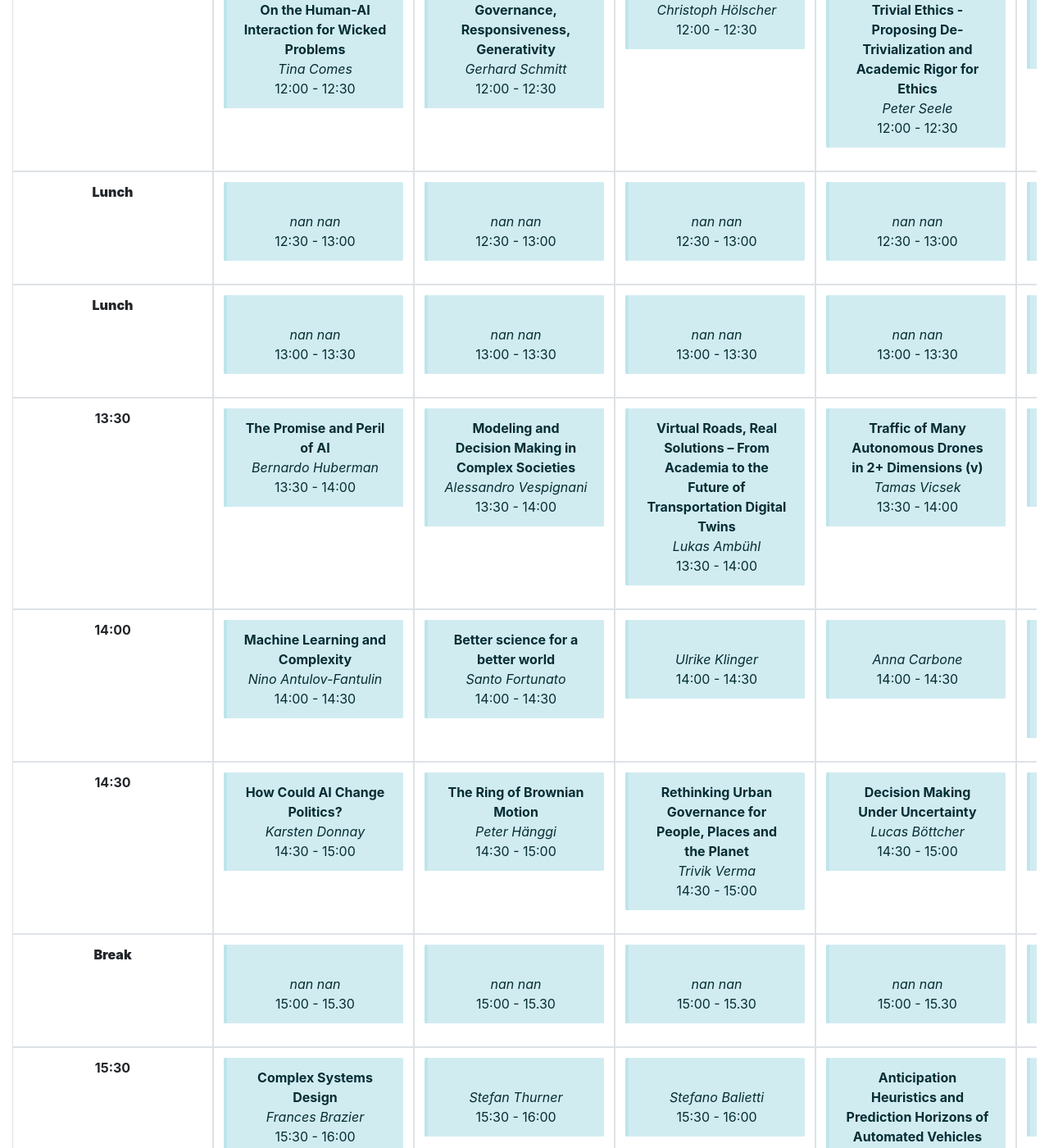
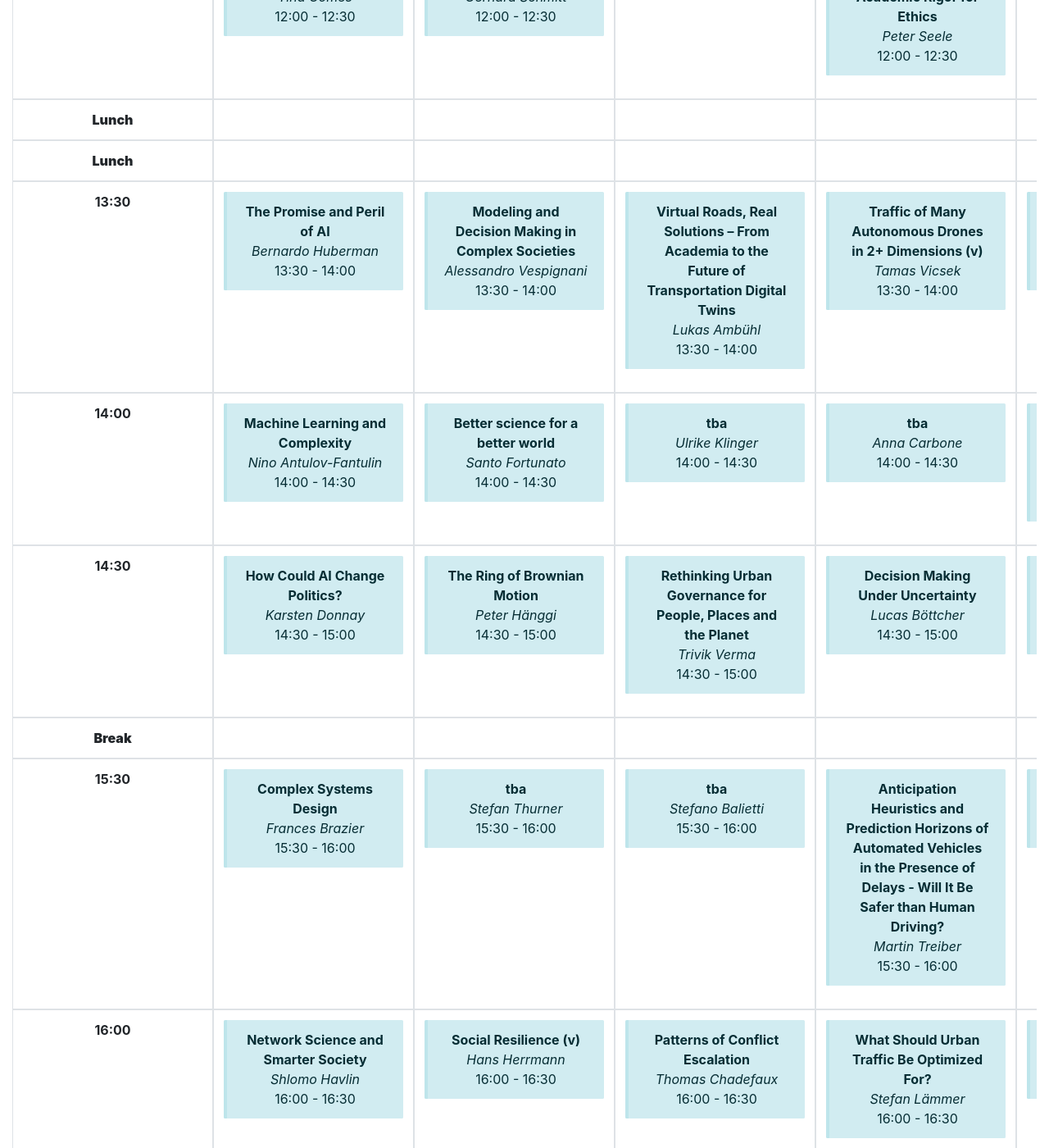
Before and after one commit to ethz-coss/ethz-coss.github.io, a Jekyll site: the page built from program/index.md, in a window 1280 px wide and 1400 px high, scrolled down 1513 px. Shown: the whole window at 82% size. Built offline with Jekyll 4.4.1, drawn with Linux system fonts in a browser that asks for light colours; some of the changed text lies outside the part shown.

Commit message:
schedule adjustment

```diff
--- a/_data/program.yml
+++ b/_data/program.yml
@@ -17,10 +17,6 @@
         time_start: '10:00'
         time_end: '10:30'
         speaker: 'Guy Theraulaz'
-      - name: nan
-        time_start: '10:30'
-        time_end: '11:00'
-        speaker: 'nan nan'
       - name: Hybrid Intelligence for Digital Democratic Processes
         time_start: '11:00'
         time_end: '11:30'
@@ -33,14 +29,6 @@
         time_start: '12:00'
         time_end: '12:30'
         speaker: 'Tina Comes'
-      - name: nan
-        time_start: '12:30'
-        time_end: '13:00'
-        speaker: 'nan nan'
-      - name: nan
-        time_start: '13:00'
-        time_end: '13:30'
-        speaker: 'nan nan'
       - name: The Promise and Peril of AI
         time_start: '13:30'
         time_end: '14:00'
@@ -53,10 +41,6 @@
         time_start: '14:30'
         time_end: '15:00'
         speaker: 'Karsten Donnay'
-      - name: nan
-        time_start: '15:00'
-        time_end: '15.30'
-        speaker: 'nan nan'
       - name: Network Science and Smarter Society
         time_start: '16:00'
         time_end: '16:30'
@@ -75,7 +59,7 @@
   rooms:
   - name: LEE E 101
     talks:
-      - name: nan
+      - name: tbd - Cesar Hidalgo
         time_start: '09:00'
         time_end: '09:30'
         speaker: 'Cesar Hidalgo'
@@ -87,11 +71,7 @@
         time_start: '10:00'
         time_end: '10:30'
         speaker: 'Evangelos Pournaras'
-      - name: nan
-        time_start: '10:30'
-        time_end: '11:00'
-        speaker: 'nan nan'
-      - name: nan
+      - name: tbd - Thomas Maillart
         time_start: '11:00'
         time_end: '11:30'
         speaker: 'Thomas Maillart'
@@ -103,14 +83,6 @@
         time_start: '12:00'
         time_end: '12:30'
         speaker: 'Gerhard Schmitt'
-      - name: nan
-        time_start: '12:30'
-        time_end: '13:00'
-        speaker: 'nan nan'
-      - name: nan
-        time_start: '13:00'
-        time_end: '13:30'
-        speaker: 'nan nan'
       - name: Modeling and Decision Making in Complex Societies
         time_start: '13:30'
         time_end: '14:00'
@@ -123,11 +95,7 @@
         time_start: '14:30'
         time_end: '15:00'
         speaker: 'Peter Hänggi'
-      - name: nan
-        time_start: '15:00'
-        time_end: '15.30'
-        speaker: 'nan nan'
-      - name: nan
+      - name: tbd - Stefan Thurner
         time_start: '15:30'
         time_end: '16:00'
         speaker: 'Stefan Thurner'
@@ -153,39 +121,27 @@
         time_start: '09:30'
         time_end: '10:00'
         speaker: 'Denise Pumain'
-      - name: nan
+      - name: tbd - Carlo Ratti
         time_start: '10:00'
         time_end: '10:30'
         speaker: 'Carlo Ratti'
-      - name: nan
-        time_start: '10:30'
-        time_end: '11:00'
-        speaker: 'nan nan'
       - name: Can Urban Planners Tame Urban Traffic Congestion with Digital Era Solutions?
         time_start: '11:00'
         time_end: '11:30'
         speaker: 'Efrat Blumenfeld'
-      - name: nan
+      - name: tbd - Serge Hoogendoorn
         time_start: '11:30'
         time_end: '12:00'
         speaker: 'Serge Hoogendoorn'
-      - name: nan
+      - name: tbd - Christoph Hölscher
         time_start: '12:00'
         time_end: '12:30'
         speaker: 'Christoph Hölscher'
-      - name: nan
-        time_start: '12:30'
-        time_end: '13:00'
-        speaker: 'nan nan'
-      - name: nan
-        time_start: '13:00'
-        time_end: '13:30'
-        speaker: 'nan nan'
       - name: Virtual Roads, Real Solutions – From Academia to the Future of Transportation Digital Twins
         time_start: '13:30'
         time_end: '14:00'
         speaker: 'Lukas Ambühl'
-      - name: nan
+      - name: tbd - Ulrike Klinger
         time_start: '14:00'
         time_end: '14:30'
         speaker: 'Ulrike Klinger'
@@ -193,11 +149,7 @@
         time_start: '14:30'
         time_end: '15:00'
         speaker: 'Trivik Verma'
-      - name: nan
-        time_start: '15:00'
-        time_end: '15.30'
-        speaker: 'nan nan'
-      - name: nan
+      - name: tbd - Stefano Balietti
         time_start: '15:30'
         time_end: '16:00'
         speaker: 'Stefano Balietti'
@@ -205,10 +157,6 @@
         time_start: '16:00'
         time_end: '16:30'
         speaker: 'Thomas Chadefaux'
-      - name: nan
-        time_start: '16:30'
-        time_end: '17:00'
-        speaker: 'nan nan'
 - name: Thursday
   abbr: Thu
   date: 2025-02-13
@@ -223,14 +171,10 @@
         time_start: '09:30'
         time_end: '10:00'
         speaker: 'Vittorio Loreto'
-      - name: nan
+      - name: tbd - Jeroen van den Hoven
         time_start: '10:00'
         time_end: '10:30'
         speaker: 'Jeroen van den Hoven'
-      - name: nan
-        time_start: '10:30'
-        time_end: '11:00'
-        speaker: 'nan nan'
       - name: Human-AI Symbiosis in a Smart Society
         time_start: '11:00'
         time_end: '11:30'
@@ -243,19 +187,11 @@
         time_start: '12:00'
         time_end: '12:30'
         speaker: 'Peter Seele'
-      - name: nan
-        time_start: '12:30'
-        time_end: '13:00'
-        speaker: 'nan nan'
-      - name: nan
-        time_start: '13:00'
-        time_end: '13:30'
-        speaker: 'nan nan'
       - name: Traffic of Many Autonomous Drones in 2+ Dimensions (v)
         time_start: '13:30'
         time_end: '14:00'
         speaker: 'Tamas Vicsek'
-      - name: nan
+      - name: tbd - Anna Carbone
         time_start: '14:00'
         time_end: '14:30'
         speaker: 'Anna Carbone'
@@ -263,10 +199,6 @@
         time_start: '14:30'
         time_end: '15:00'
         speaker: 'Lucas Böttcher'
-      - name: nan
-        time_start: '15:00'
-        time_end: '15.30'
-        speaker: 'nan nan'
       - name: Anticipation Heuristics and Prediction Horizons of Automated Vehicles in the Presence of Delays - Will It Be Safer than Human Driving?
         time_start: '15:30'
         time_end: '16:00'
@@ -297,10 +229,6 @@
         time_start: '10:00'
         time_end: '10:30'
         speaker: 'Viktoria Spaiser'
-      - name: nan
-        time_start: '10:30'
-        time_end: '11:00'
-        speaker: 'nan nan'
       - name: Agent-Based Social Simulation - The Dream and the Reality
         time_start: '11:00'
         time_end: '11:30'
@@ -313,14 +241,6 @@
         time_start: '12:00'
         time_end: '12:30'
         speaker: 'Richard Mann'
-      - name: nan
-        time_start: '12:30'
-        time_end: '13:00'
-        speaker: 'nan nan'
-      - name: nan
-        time_start: '13:00'
-        time_end: '13:30'
-        speaker: 'nan nan'
       - name: Human Values in Complex Systems
         time_start: '13:30'
         time_end: '14:00'
@@ -333,10 +253,6 @@
         time_start: '14:30'
         time_end: '15:00'
         speaker: 'Doyne Farmer'
-      - name: nan
-        time_start: '15:00'
-        time_end: '15.30'
-        speaker: 'nan nan'
       - name: Surprise Talk
         time_start: '15:30'
         time_end: '16:00'
--- a/generate_schedule_from_csv.py
+++ b/generate_schedule_from_csv.py
@@ -1,6 +1,6 @@
 import pandas as pd
 
-df = pd.read_csv("/Users/ccarissimo/ethz-coss.github.io/ScheduleSandbox_forWebsite_071124_v2.csv")
+df = pd.read_csv("/Users/ccarissimo/ethz-coss.github.io/ScheduleSandbox_forWebsite_071124_v3.csv")
 
 days = {1: "Monday", 2: "Tuesday", 3: "Wednesday", 4: "Thursday", 5: "Friday"}
 abbr = {1: "Mo", 2: "Tue", 3: "Wed", 4: "Thu", 5: "Fri"}
@@ -25,7 +25,7 @@
             previous_day = day
 
         talk_title = str(row["Tentative Title"])
-        if (talk_title != "nan") or (talk_title != ""):  # check if not NaN
+        if talk_title != "nan":  # check if not NaN
             start_time = row["Time"].split("-")[0]
             end_time = row["Time"].split("-")[-1]
             speaker = f"{row['First Name']} {row['Last Name']}"
--- a/generate_talks_from_csv.py
+++ b/generate_talks_from_csv.py
@@ -1,6 +1,6 @@
 import pandas as pd
 
-df = pd.read_csv("/Users/ccarissimo/ethz-coss.github.io/ScheduleSandbox_forWebsite_071124_v2.csv")
+df = pd.read_csv("/Users/ccarissimo/ethz-coss.github.io/ScheduleSandbox_forWebsite_071124_v3.csv")
 
 import glob
 
@@ -20,7 +20,7 @@
         virtual_tag = " (v)"
 
     talk_title = str(row['Tentative Title']).replace(":", " -")
-    if (talk_title == "tbd") or (talk_title == "nan"):
+    if talk_title == "tbd":
         talk_title = f"tbd - {row['First Name']} {row['Last Name']}"
 
     talk_title = talk_title + virtual_tag
```
